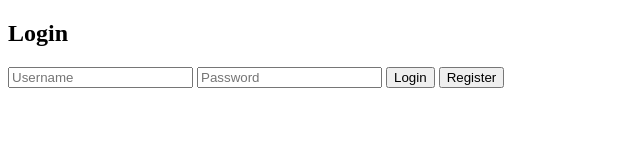
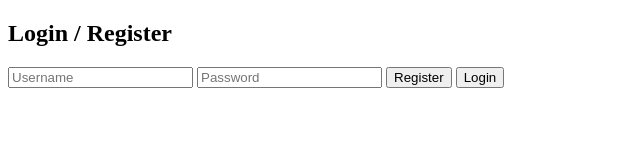
Before and after one commit to FlowrPro/FlorrTest, a plain HTML site: page login.html in a window 1280 px wide. Shown: the whole page, without its empty margins (0-640 px from the left). Drawn offline with Linux system fonts and the light colour scheme.

Commit message:
Update login.html

```diff
--- a/login.html
+++ b/login.html
@@ -4,11 +4,11 @@
   <title>Game Login</title>
 </head>
 <body>
-  <h2>Login</h2>
+  <h2>Login / Register</h2>
   <input id="username" placeholder="Username">
   <input id="password" type="password" placeholder="Password">
+  <button onclick="register()">Register</button>
   <button onclick="login()">Login</button>
-  <button onclick="register()">Register</button>
 
   <script src="login.js"></script>
 </body>
```
